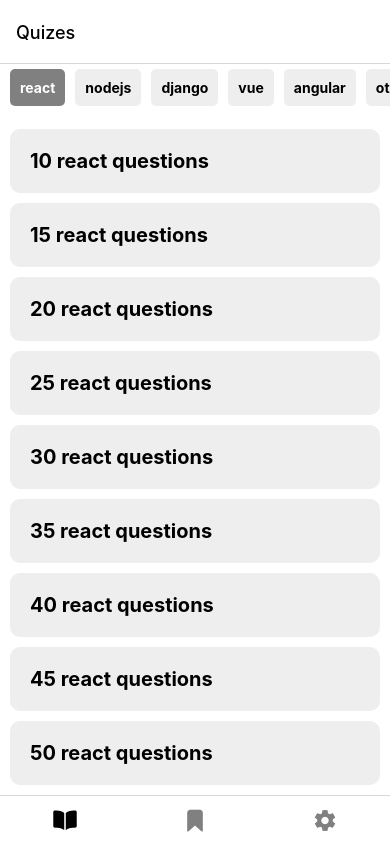
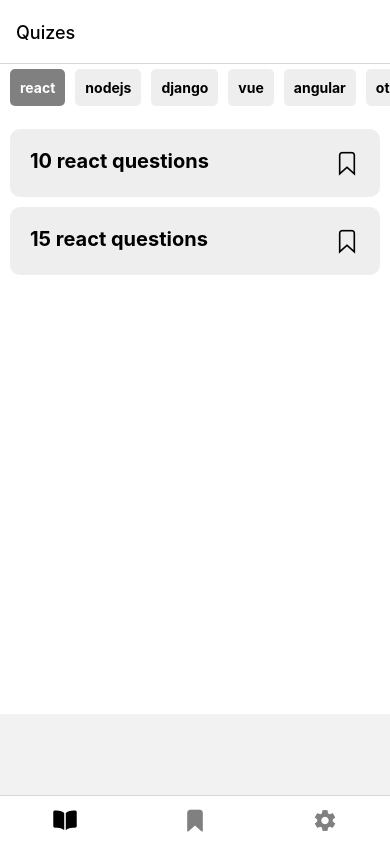
Before and after one commit to Angeltheesoto/neet_quiz, a React Native app: screen / in a window 390 px wide. Built offline with nearby package versions, Linux system fonts and the light colour scheme.

Commit message:
Implementing SQLite into project

```diff
--- a/App.js
+++ b/App.js
@@ -1,8 +1,21 @@
 import { StyleSheet } from "react-native";
 import Tabs from "./src/components/Tabs";
 import { NavigationContainer } from "@react-navigation/native";
+import data from "./src/utils/data";
+import { getSavedQuizes } from "./src/utils/savedQuizes";
+import { AsyncStorage } from "react-native";
 
 export default function App() {
+  let savedQuizes = getSavedQuizes();
+  const savedQuizLength = Object.keys(savedQuizes).length;
+  if (savedQuizLength === 0) {
+    const keys = Object.keys(data.quizes);
+    for (let i = 0; i < keys.length; i++) {
+      savedQuizes[keys[i]] = [];
+    }
+  }
+  console.log(`Saved Quizes: `, savedQuizes);
+
   return (
     <NavigationContainer style={styles.container}>
       <Tabs />
--- a/src/components/ListItem.js
+++ b/src/components/ListItem.js
@@ -1,17 +1,47 @@
-import React from "react";
+import React, { useState } from "react";
 import { View, Text, StyleSheet } from "react-native";
+import { Ionicons } from "@expo/vector-icons";
+import { TouchableOpacity } from "react-native";
+import { getSavedQuizes } from "../utils/savedQuizes";
 
-const ListItem = (props) => {
-  const { title } = props;
+const ListItem = ({ title, genre }) => {
+  // const { title } = props;
+  const [isSaved, setIsSaved] = useState(false);
+  // let savedQuizes = getSavedQuizes();
+  const handleSave = () => {
+    if (isSaved) {
+      setIsSaved(false);
+      // console.log(`UnSaved: ${title}, Genre: ${genre}`);
+      // const currList = savedQuizes[genre];
+      // const updatedList = currList.filter((item) => item != title);
+      // savedQuizes.push(updatedList);
+    } else {
+      setIsSaved(true);
+      // console.log(`Saved: ${title}, Genre: ${genre}`);
+      // savedQuizes[genre].push(title);
+      // console.log(savedQuizes);
+    }
+  };
+
   return (
     <View style={styles.container}>
       <Text style={styles.title}>{title}</Text>
+      <TouchableOpacity onPress={handleSave}>
+        {isSaved ? (
+          <Ionicons name="md-bookmark" size={26} color="black" />
+        ) : (
+          <Ionicons name="md-bookmark-outline" size={26} color="black" />
+        )}
+      </TouchableOpacity>
     </View>
   );
 };
 
 const styles = StyleSheet.create({
   container: {
+    flex: 1,
+    flexDirection: "row",
+    justifyContent: "space-between",
     backgroundColor: "#eee",
     padding: 20,
     marginBottom: 10,
--- a/src/screens/Quizes.js
+++ b/src/screens/Quizes.js
@@ -4,6 +4,7 @@
 import data from "../utils/data";
 import GenreItem from "../components/GenreItem";
 import QuestionItem from "../components/QuestionItem";
+import { getSavedQuizes } from "../utils/savedQuizes";
 
 const Quizes = () => {
   const [genre, setGenre] = useState("react");
@@ -12,6 +13,7 @@
   const [idCount, setIdCount] = useState(0);
   const [quizLength, setQuizLength] = useState(0);
   const [isEnd, setIsEnd] = useState(false);
+  let savedQuizes = getSavedQuizes();
 
   // !Resets everything when you choose a new genre
   const handleGenreSelect = (gen) => {
@@ -48,7 +50,7 @@
   // !Displays quiz titles using ListItem comp.
   const renderQuizItem = ({ item }) => (
     <TouchableOpacity onPress={() => handleQuizSelect(item)}>
-      <ListItem title={item} isSelected={selectedQuiz === item} />
+      <ListItem title={item} genre={genre} />
     </TouchableOpacity>
   );
 
@@ -117,6 +119,10 @@
     }
   };
 
+  // !WORKING ON SAVEDQUIZES ----->
+
+  // !WORKING ON SAVEDQUIZES ----->
+
   useEffect(() => {
     const updateQuizQuestions = async () => {
       handleQuizQuestions();
--- a/src/screens/Saved.js
+++ b/src/screens/Saved.js
@@ -1,8 +1,11 @@
 import React from "react";
 import { View, Text } from "react-native";
 import globalStyles from "../styles/globalStyles";
+import { getSavedQuizes } from "../utils/savedQuizes";
 
 const Saved = () => {
+  let savedQuizes = getSavedQuizes();
+  // console.log(`SavedQuizes: `, savedQuizes);
   return (
     <View style={globalStyles.container}>
       <Text>Saved</Text>
--- a/src/utils/data.js
+++ b/src/utils/data.js
@@ -69,23 +69,23 @@
           },
         ],
       },
-      "20 react questions": {},
-      "25 react questions": {},
-      "30 react questions": {},
-      "35 react questions": {},
-      "40 react questions": {},
-      "45 react questions": {},
-      "50 react questions": {},
-      "55 react questions": {},
-      "60 react questions": {},
-      "65 react questions": {},
-      "70 react questions": {},
-      "75 react questions": {},
-      "80 react questions": {},
-      "85 react questions": {},
-      "90 react questions": {},
-      "95 react questions": {},
-      "100 react questions": {},
+      // "20 react questions": {},
+      // "25 react questions": {},
+      // "30 react questions": {},
+      // "35 react questions": {},
+      // "40 react questions": {},
+      // "45 react questions": {},
+      // "50 react questions": {},
+      // "55 react questions": {},
+      // "60 react questions": {},
+      // "65 react questions": {},
+      // "70 react questions": {},
+      // "75 react questions": {},
+      // "80 react questions": {},
+      // "85 react questions": {},
+      // "90 react questions": {},
+      // "95 react questions": {},
+      // "100 react questions": {},
     },
     nodejs: {
       "10 nodejs questions": {
--- a/src/utils/savedQuizes.js
+++ b/src/utils/savedQuizes.js
@@ -1 +1,9 @@
 const savedQuizes = {};
+
+export const getSavedQuizes = () => {
+  return savedQuizes;
+};
+
+export default savedQuizes;
+// !In quizes.js have the app create a new array for each genre and when a user clicks the save icon next to the question it will add the name of that quiz to its genre. Then in saved.js we can iterate over all the names in genre to get the quizes.
+// ?Create an SQLite database to store all data locally on users phone. So you can remove the data.js and savedQuizes.js
```
